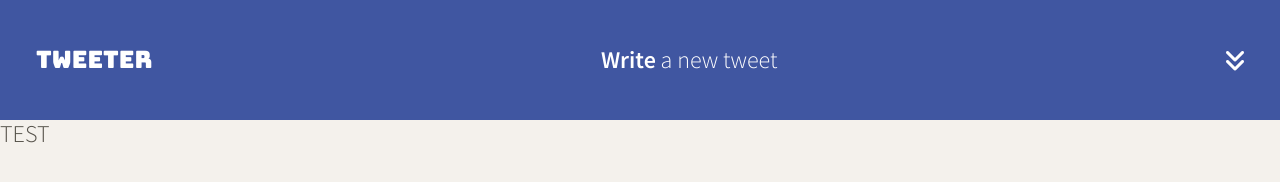
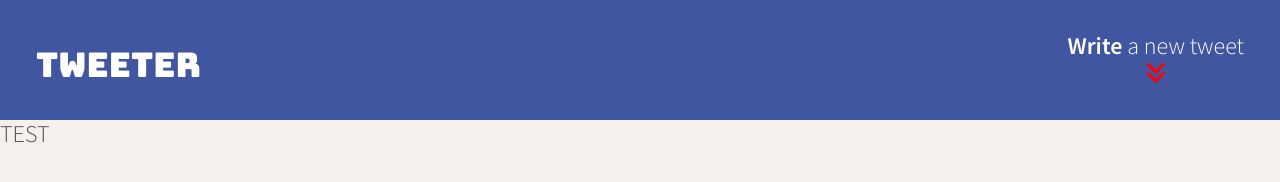
Before and after one commit to Drumshtick/Tweeter-, a website: page public/index.html in a window 1280 px wide. Drawn offline with nearby package versions, Linux system fonts and the light colour scheme.

Commit message:
Added to nav write new tweet section, added arrows and colored it red, styled in css

```diff
--- a/public/index.html
+++ b/public/index.html
@@ -34,8 +34,10 @@
     <!-- Top nav bar (fixed) -->
     <nav>
       <span class="logo">tweeter</span>
-      <span><b>Write</b> a new tweet</span>
-      <i class="fas fa-angle-double-down"></i>
+      <div class="flex-container-col">
+        <span><b>Write</b> a new tweet</span>
+        <i class="red-icon fas fa-angle-double-down"></i>
+      </div>
     </nav>
 
     <!-- Page-specific (main) content here -->
--- a/public/styles/nav.css
+++ b/public/styles/nav.css
@@ -5,10 +5,21 @@ nav {
   color: #FFFFFF;
   display: flex;
   justify-content: space-between;
-  align-items: center;
-  padding: 0 1.5em;
+  align-items: flex-end;
+  padding: 0 1.5em 1.5em;
 }
 
 nav .logo {
   font-family: 'Bungee', sans-serif; /* LOGO ONLY (Bungee) */
+  font-size: 34px;
 }
+
+.flex-container-col {
+  display: flex;
+  flex-direction: column;
+  align-items: center;
+}
+
+.red-icon {
+  color: red;
+}
```
